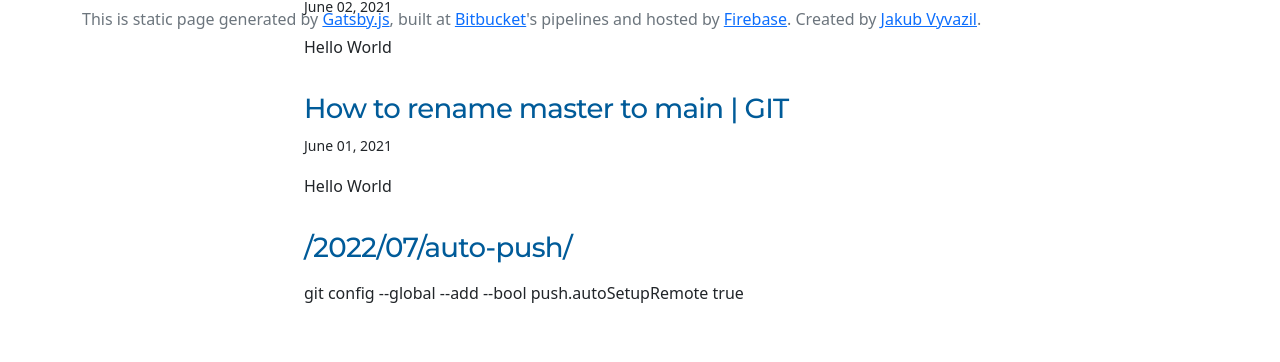
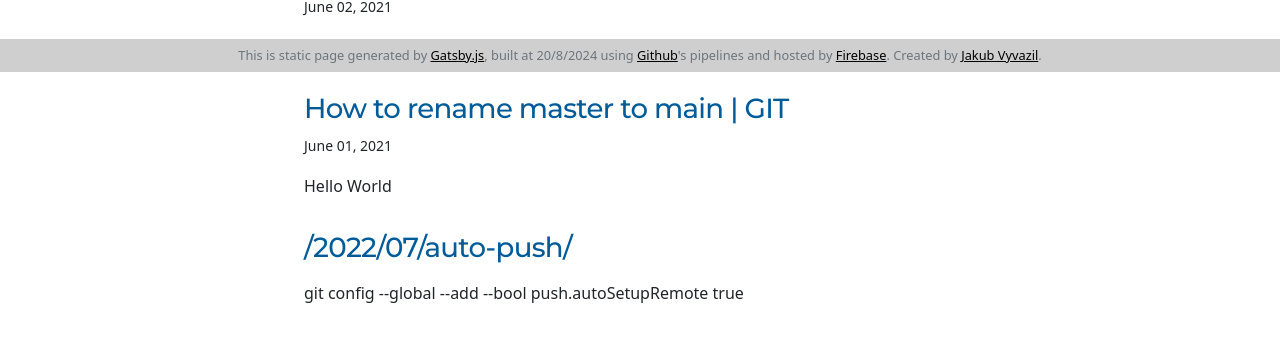
Before and after one commit to nofutur3/happyphpdev.com, a Gatsby site: page / in a window 1280 px wide. Shown: the part 728-1090 px from the top of the page. Built offline with nearby package versions, Linux system fonts and the light colour scheme; Gatsby itself is replaced by a stand-in of ours.

Commit message:
updated footer + build date

```diff
--- /dev/null
+++ b/src/components/build-date.js
@@ -0,0 +1,16 @@
+import * as React from "react"
+
+function getDate() {
+    const today = new Date();
+    const month = today.getMonth() + 1;
+    const year = today.getFullYear();
+    const date = today.getDate();
+    return `${date}/${month}/${year}`;
+}
+const BuildDate = () => {
+    const currentDate = getDate();
+
+    return (<span>{currentDate}</span>)
+}
+
+export default BuildDate;
--- a/src/components/footer.js
+++ b/src/components/footer.js
@@ -1,11 +1,13 @@
 import React from "react"
+import BuildDate from "./build-date";
 
 const Footer = () => (
   <footer className="footer mt-auto text-center">
     <p className="text-muted">
       This is static page generated by{" "}
       <a href="https://www.gatsbyjs.com">Gatsby.js</a>, built at{" "}
-      <a href="https://bitbucket.org/">Bitbucket</a>'s pipelines and hosted by{" "}
+      <BuildDate /> using{" "}
+      <a href="https://github.com/">Github</a>'s pipelines and hosted by{" "}
       <a href="https://firebase.google.com/">Firebase</a>. Created by{" "}
       <a href="https://www.vyvazil.cz">Jakub Vyvazil</a>.
     </p>
--- a/src/layouts/base.js
+++ b/src/layouts/base.js
@@ -33,8 +33,7 @@ const Base = ({ location, title, children }) => {
               {children}
           </main>
       </div>
-
-      <Footer></Footer>
+        <Footer></Footer>
     </div>
   )
 }
--- a/src/pages/index.js
+++ b/src/pages/index.js
@@ -11,7 +11,7 @@ const BlogIndex = ({ data, location }) => {
   if (posts.length === 0) {
     return (
       <Layout location={location} title={siteTitle}>
-        <Seo title="All posts" />
+        <Seo title="Homepage" />
         <p>
           No blog posts found. Add markdown posts to "content/blog" (or the
           directory you specified for the "gatsby-source-filesystem" plugin in
@@ -23,7 +23,7 @@ const BlogIndex = ({ data, location }) => {
 
   return (
     <Layout location={location} title={siteTitle}>
-      <Seo title="All posts" />
+      <Seo title="A lot of bits" />
       <ol style={{ listStyle: `none` }}>
         {posts.map(post => {
           const title = post.frontmatter.title || post.fields.slug
--- a/src/styles/global.scss
+++ b/src/styles/global.scss
@@ -5,4 +5,16 @@
 footer {
   position: fixed;
   bottom: 0;
+  background: #cfcfcf;
+  width: 100%;
+  padding: 0;
+  left: 0;
+  & > p {
+    margin: 0;
+    padding: 6px;
+    font-size: 80%;
+    a {
+      color: #000;
+    }
+  }
 }
```
